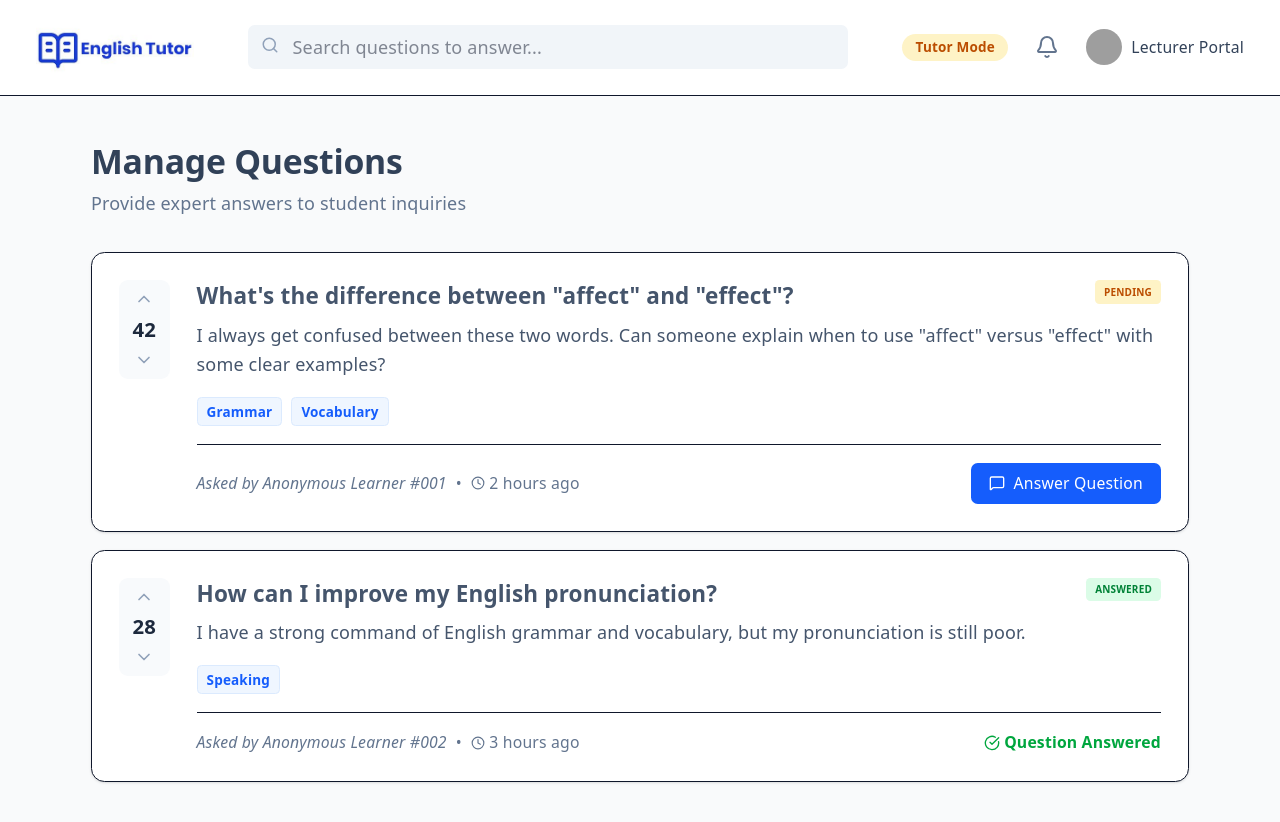
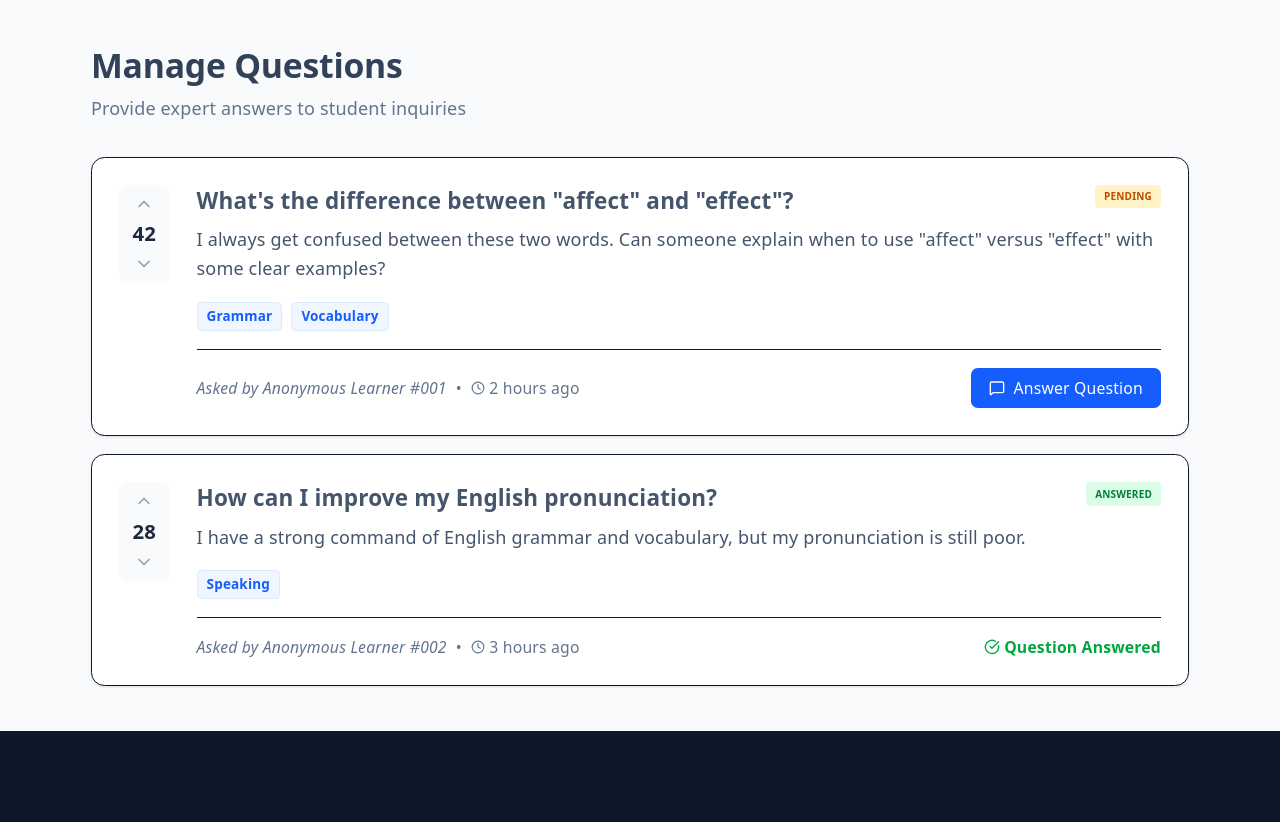
Before and after one commit to Janith303/English-Tutor, a React (Vite) app in the folder frontend/: page /tutor-qa in a window 1280 px wide. Shown: the top 822 px of the page. After the commit the page ends 800 px from the top, so only its background shows below. Built offline with nearby package versions, Linux system fonts and the light colour scheme; grey boxes are pictures that could not be loaded.

Commit message:
fixed the nav bar

```diff
--- a/frontend/src/components/qa/TutorQandA.jsx
+++ b/frontend/src/components/qa/TutorQandA.jsx
@@ -1,6 +1,5 @@
 import React, { useState } from 'react';
 import { Search, Bell, ChevronUp, ChevronDown, MessageSquare, Clock, CheckCircle, Send, X } from 'lucide-react';
-import logo from '../images/logo.jpg';
 
 const DUMMY_QUESTIONS = [
   {
@@ -43,34 +42,7 @@ const TutorQandA = () => {
   };
 
   return (
-    <div className="min-h-screen bg-gray-50 font-sans text-slate-900">
-      {/* Navbar - Matches Student View */}
-      <nav className="bg-white border-b px-8 py-3 flex items-center justify-between sticky top-0 z-10">
-        <div className="flex items-center gap-4">
-          <img src={logo} alt="EnglishTutor Logo" className="h-15 w-auto object-contain" />
-        </div>
-
-        <div className="flex-1 max-w-xl mx-12 relative">
-          <Search className="absolute left-3 top-2.5 text-slate-400" size={18} />
-          <input
-            type="text"
-            placeholder="Search questions to answer..."
-            className="w-full bg-slate-100 border-none rounded-md py-2 pl-10 focus:ring-2 focus:ring-blue-500 outline-none"
-          />
-        </div>
-
-        <div className="flex items-center gap-6">
-          <div className="bg-amber-100 text-amber-700 px-3 py-1 rounded-full text-xs font-bold">
-            Tutor Mode
-          </div>
-          <Bell className="text-slate-500 cursor-pointer" />
-          <div className="flex items-center gap-2 cursor-pointer">
-            <img src="https://ui-avatars.com/api/?name=Lecturer+User&background=000&color=fff" alt="User" className="w-8 h-8 rounded-full" />
-            <span className="font-medium text-sm text-slate-700">Lecturer Portal</span>
-          </div>
-        </div>
-      </nav>
-
+    <div className="bg-gray-50 font-sans text-slate-900">
       <main className="max-w-5xl mx-auto py-10 px-6">
         <header className="mb-8">
           <h2 className="text-slate-700 text-3xl font-bold mb-2">Manage Questions</h2>
@@ -129,7 +101,7 @@ const TutorQandA = () => {
                    )}
                 </div>
 
-                {/* Reply Form - Integrated into the Card style */}
+                {/* Reply Form */}
                 {replyId === q.id && (
                   <div className="mt-4 p-4 bg-blue-50 rounded-lg border border-blue-100 animate-in fade-in duration-300">
                     <div className="flex justify-between items-center mb-2">
```
